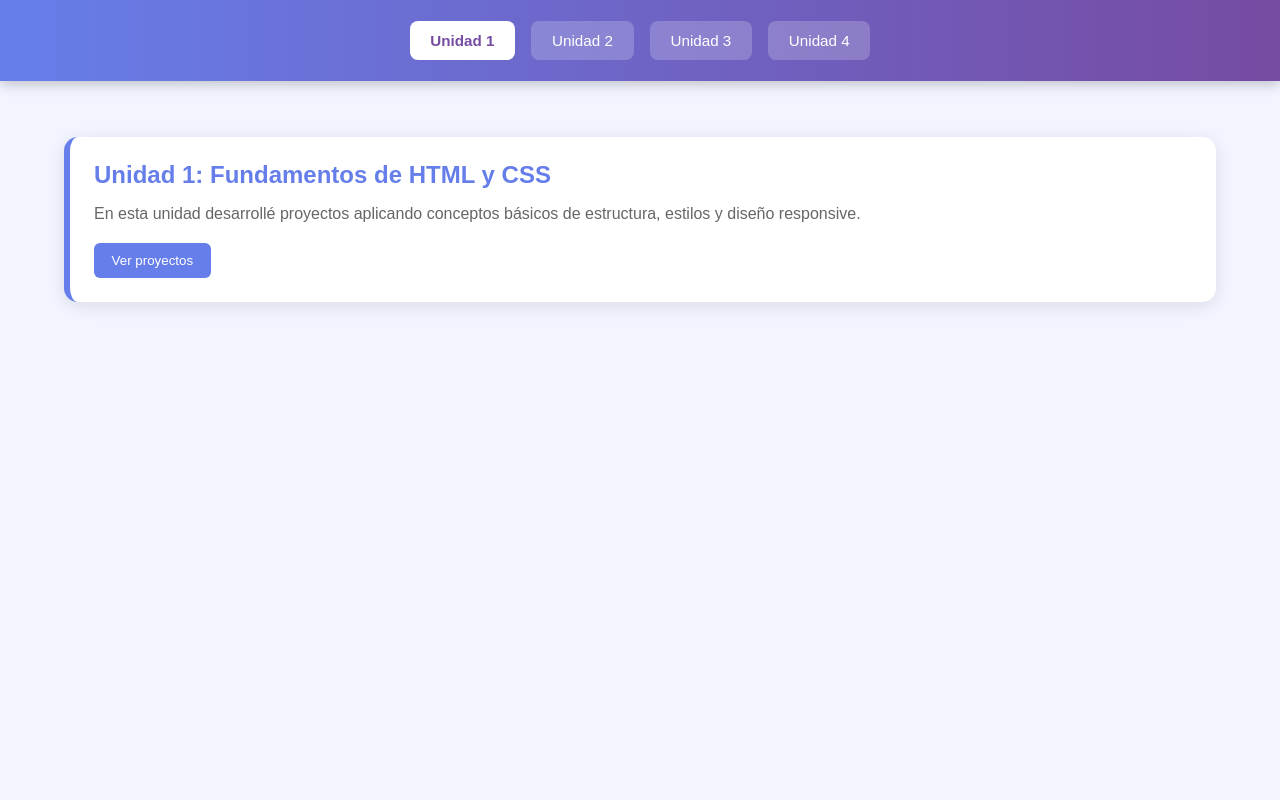
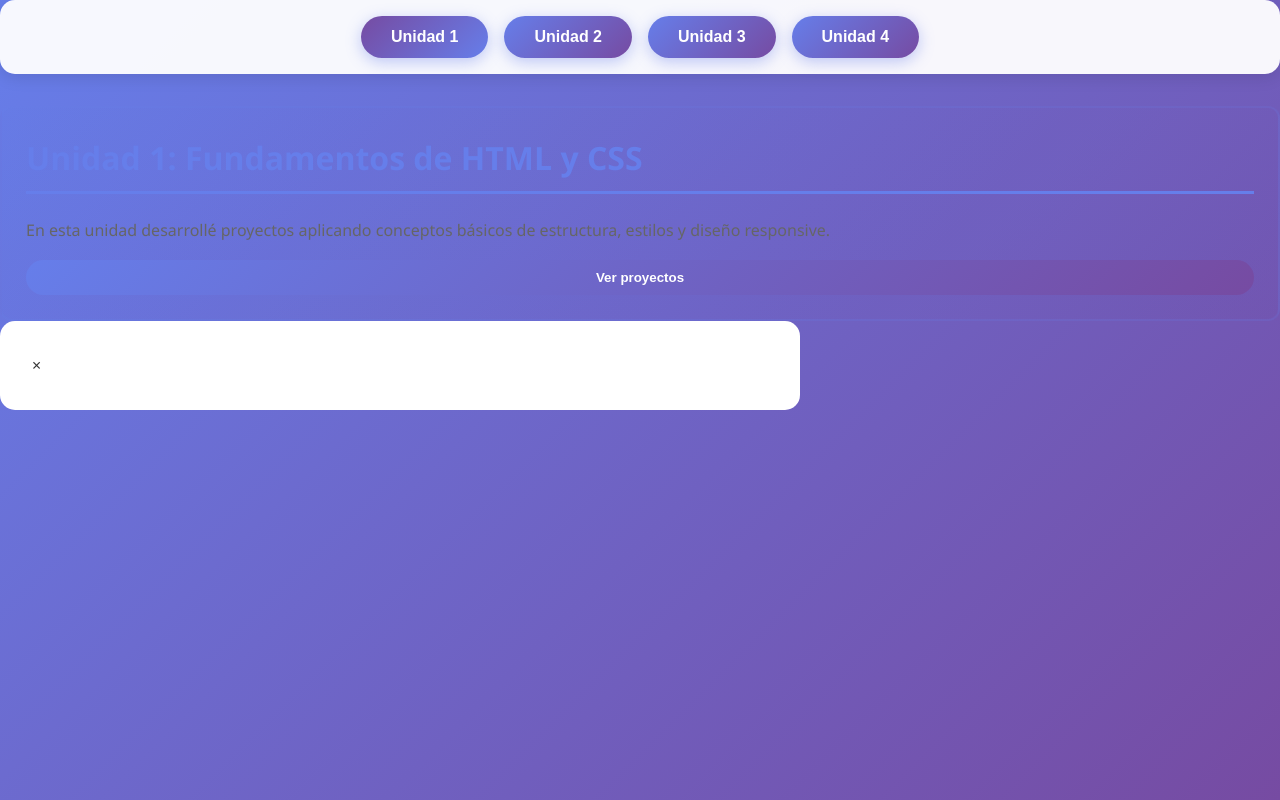
Before and after one commit to Isidorordz24/Actividad-final, a PHP site: page / in a window 1280 px wide. Run offline with PHP 8.4, Linux system fonts and the light colour scheme.

Commit message:
Update styles.css

```diff
--- a/styles.css
+++ b/styles.css
@@ -1,190 +1,325 @@
-/* ---------------------------
-   RESET BÁSICO
----------------------------- */
 * {
     margin: 0;
     padding: 0;
     box-sizing: border-box;
-    font-family: "Poppins", sans-serif;
 }
 
 body {
-    background: #f2f4ff;
+    font-family: 'Segoe UI', Tahoma, Geneva, Verdana, sans-serif;
+    line-height: 1.6;
     color: #333;
+    background: linear-gradient(135deg, #667eea 0%, #764ba2 100%);
+    min-height: 100vh;
 }
 
-/* ---------------------------
-   NAVBAR
----------------------------- */
+.container {
+    max-width: 1200px;
+    margin: 0 auto;
+    padding: 20px;
+}
+
+header {
+    background: rgba(255, 255, 255, 0.95);
+    padding: 2rem;
+    border-radius: 15px;
+    margin-bottom: 2rem;
+    box-shadow: 0 8px 32px rgba(0, 0, 0, 0.1);
+    text-align: center;
+}
+
+header h1 {
+    color: #667eea;
+    font-size: 2.5rem;
+    margin-bottom: 0.5rem;
+}
+
+header p {
+    color: #666;
+    font-size: 1.1rem;
+}
+
 nav {
+    background: rgba(255, 255, 255, 0.95);
+    padding: 1rem;
+    border-radius: 15px;
+    margin-bottom: 2rem;
+    box-shadow: 0 4px 16px rgba(0, 0, 0, 0.1);
     display: flex;
     justify-content: center;
     gap: 1rem;
-    padding: 1.3rem;
-    background: linear-gradient(90deg, #667eea, #764ba2);
-    box-shadow: 0 4px 12px rgba(0,0,0,0.2);
+    flex-wrap: wrap;
 }
 
 nav button {
-    background: rgba(255,255,255,0.2);
+    background: linear-gradient(135deg, #667eea 0%, #764ba2 100%);
+    color: white;
     border: none;
-    padding: 0.7rem 1.3rem;
-    color: white;
+    padding: 12px 30px;
+    border-radius: 25px;
     cursor: pointer;
-    border-radius: 8px;
-    font-size: 0.95rem;
-    transition: 0.25s;
+    font-size: 1rem;
+    font-weight: 600;
+    transition: all 0.3s ease;
+    box-shadow: 0 4px 15px rgba(102, 126, 234, 0.4);
 }
 
 nav button:hover {
-    background: rgba(255,255,255,0.35);
+    transform: translateY(-2px);
+    box-shadow: 0 6px 20px rgba(102, 126, 234, 0.6);
 }
 
 nav button.active {
-    background: #fff;
-    color: #764ba2;
-    font-weight: bold;
+    background: linear-gradient(135deg, #764ba2 0%, #667eea 100%);
 }
 
-/* ---------------------------
-   SECCIONES
----------------------------- */
+.content {
+    background: rgba(255, 255, 255, 0.95);
+    padding: 2rem;
+    border-radius: 15px;
+    box-shadow: 0 8px 32px rgba(0, 0, 0, 0.1);
+    min-height: 400px;
+}
+
 .section {
     display: none;
-    padding: 2rem 5%;
+    animation: fadeIn 0.5s ease;
 }
 
 .section.active {
     display: block;
 }
 
-/* ---------------------------
-   TARJETAS DE UNIDADES
----------------------------- */
+@keyframes fadeIn {
+    from {
+        opacity: 0;
+        transform: translateY(20px);
+    }
+    to {
+        opacity: 1;
+        transform: translateY(0);
+    }
+}
+
+h2 {
+    color: #667eea;
+    margin-bottom: 1.5rem;
+    font-size: 2rem;
+    border-bottom: 3px solid #667eea;
+    padding-bottom: 0.5rem;
+}
+
+h3 {
+    color: #764ba2;
+    margin-top: 1.5rem;
+    margin-bottom: 1rem;
+    font-size: 1.5rem;
+}
+
+.about-content {
+    display: grid;
+    gap: 2rem;
+}
+
+.profile-card {
+    background: linear-gradient(135deg, #667eea15 0%, #764ba215 100%);
+    padding: 2rem;
+    border-radius: 10px;
+    border-left: 5px solid #667eea;
+}
+
+.contact-info {
+    display: grid;
+    gap: 1rem;
+    margin-top: 1rem;
+}
+
+.contact-item {
+    background: white;
+    padding: 1rem;
+    border-radius: 8px;
+    border-left: 4px solid #764ba2;
+    display: flex;
+    align-items: center;
+    gap: 1rem;
+}
+
+.contact-item strong {
+    color: #667eea;
+    min-width: 100px;
+}
+
+.units-grid {
+    display: grid;
+    grid-template-columns: repeat(auto-fit, minmax(300px, 1fr));
+    gap: 1.5rem;
+    margin-top: 2rem;
+}
+
 .unit-card {
-    background: white;
+    background: linear-gradient(135deg, #667eea10 0%, #764ba210 100%);
     padding: 1.5rem;
-    margin: 1.5rem 0;
-    border-radius: 14px;
-    box-shadow: 0 4px 18px rgba(0,0,0,0.1);
-    border-left: 6px solid #667eea;
-    transition: 0.25s;
+    border-radius: 12px;
+    border: 2px solid #667eea30;
+    transition: all 0.3s ease;
+    cursor: pointer;
 }
 
 .unit-card:hover {
-    transform: scale(1.02);
-    box-shadow: 0 6px 22px rgba(0,0,0,0.15);
+    transform: translateY(-5px);
+    box-shadow: 0 10px 25px rgba(102, 126, 234, 0.3);
+    border-color: #667eea;
 }
 
-.unit-card h2 {
+.unit-card h3 {
+    margin-top: 0;
     color: #667eea;
-    margin-bottom: 0.7rem;
 }
 
 .unit-card p {
     color: #666;
     margin-bottom: 1rem;
-    line-height: 1.7;
 }
 
 .unit-card button {
-    padding: 0.6rem 1.1rem;
+    background: linear-gradient(135deg, #667eea 0%, #764ba2 100%);
+    color: white;
     border: none;
-    border-radius: 6px;
-    background: #667eea;
-    color: #fff;
+    padding: 10px 20px;
+    border-radius: 20px;
     cursor: pointer;
-    transition: 0.25s;
+    font-weight: 600;
+    transition: all 0.3s ease;
+    width: 100%;
 }
 
 .unit-card button:hover {
-    background: #5567d9;
+    transform: scale(1.05);
+    box-shadow: 0 4px 15px rgba(102, 126, 234, 0.5);
 }
 
-/* ---------------------------
-   MODAL
----------------------------- */
-#modal {
+.modal {
+    display: none;
     position: fixed;
     top: 0;
     left: 0;
     width: 100%;
     height: 100%;
-    background: rgba(0,0,0,0.65);
-    display: none;
+    background: rgba(0, 0, 0, 0.8);
+    z-index: 1000;
     justify-content: center;
     align-items: center;
-    padding: 1rem;
+    padding: 20px;
 }
 
-#modal.active {
+.modal.active {
     display: flex;
 }
 
-#modal .modal-content {
-    background: #fff;
-    width: 95%;
-    max-width: 700px;
+.modal-content {
+    background: white;
     padding: 2rem;
-    border-radius: 14px;
-    box-shadow: 0 4px 20px rgba(0,0,0,0.25);
-    animation: fadeIn 0.3s ease;
+    border-radius: 15px;
+    max-width: 800px;
+    max-height: 80vh;
+    overflow-y: auto;
+    position: relative;
 }
 
-#modal .close-btn {
-    float: right;
+.close-modal {
+    position: absolute;
+    top: 1rem;
+    right: 1rem;
+    background: #764ba2;
+    color: white;
+    border: none;
+    width: 35px;
+    height: 35px;
+    border-radius: 50%;
     cursor: pointer;
     font-size: 1.5rem;
-    color: #444;
+    line-height: 1;
+    transition: all 0.3s ease;
 }
 
-@keyframes fadeIn {
-    from { opacity: 0; transform: scale(0.95); }
-    to { opacity: 1; transform: scale(1); }
+.close-modal:hover {
+    background: #667eea;
+    transform: rotate(90deg);
 }
 
-/* ---------------------------
-   LISTA DE PROYECTOS
----------------------------- */
 .project-links {
-    margin-top: 1rem;
+    display: grid;
+    gap: 1rem;
+    margin-top: 1.5rem;
 }
 
 .project-link {
-    background: #f9f9ff;
-    padding: 1rem;
-    border-radius: 10px;
-    margin-bottom: 1rem;
-    border-left: 4px solid #764ba2;
-    transition: 0.25s;
+    background: linear-gradient(135deg, #667eea15 0%, #764ba215 100%);
+    padding: 1.5rem;
+    border-radius: 8px;
+    border-left: 4px solid #667eea;
+    transition: all 0.3s ease;
 }
 
 .project-link:hover {
-    background: #f0edff;
-    transform: translateX(3px);
+    transform: translateX(5px);
+    border-left-width: 8px;
 }
 
 .project-link h4 {
-    color: #764ba2;
+    margin: 0 0 0.5rem 0;
+    color: #667eea;
+    font-size: 1.2rem;
+}
+
+.project-link p {
+    margin: 0 0 1rem 0;
+    color: #666;
+    font-size: 0.95rem;
+    line-height: 1.6;
 }
 
 .project-link a {
     display: inline-block;
-    margin-top: 0.5rem;
-    color: #667eea;
-    font-weight: bold;
+    background: linear-gradient(135deg, #667eea 0%, #764ba2 100%);
+    color: white;
+    text-decoration: none;
+    padding: 10px 25px;
+    border-radius: 20px;
+    font-weight: 600;
+    font-size: 0.95rem;
+    transition: all 0.3s ease;
 }
 
-/* ---------------------------
-   RESPONSIVE
----------------------------- */
-@media (max-width: 600px) {
+.project-link a:hover {
+    transform: scale(1.05);
+    box-shadow: 0 4px 15px rgba(102, 126, 234, 0.5);
+}
+
+footer {
+    text-align: center;
+    color: white;
+    padding: 2rem;
+    margin-top: 2rem;
+}
+
+@media (max-width: 768px) {
+    header h1 {
+        font-size: 1.8rem;
+    }
+
     nav {
-        flex-wrap: wrap;
+        flex-direction: column;
     }
 
     nav button {
         width: 100%;
-        text-align: center;
+    }
+
+    .units-grid {
+        grid-template-columns: 1fr;
+    }
+
+    .project-link {
+        padding: 1rem;
     }
 }
```
